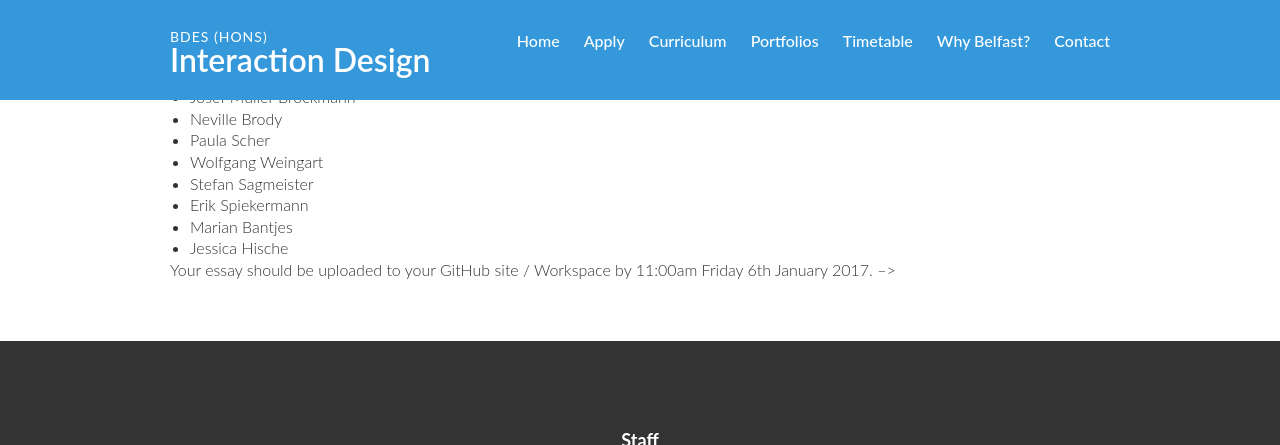
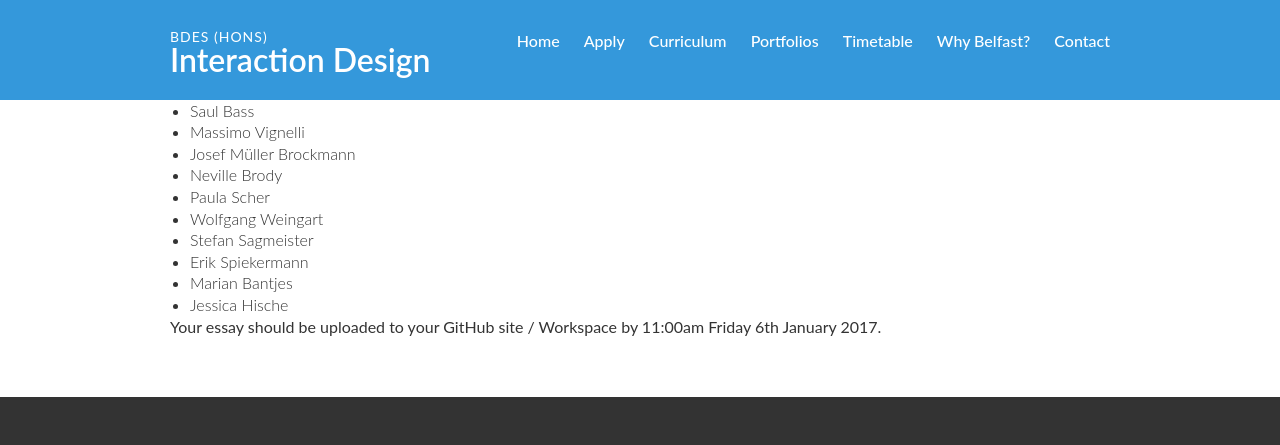
Before and after one commit to ixdbelfast/ixdbelfast.github.io, a Jekyll site: the page built from modules/IXD102/IXD102-Deliverables.md, in a window 1280 px wide and 900 px high, scrolled down 2320 px, cut to the strip 0-445 px from the top of the window. Built offline with Jekyll 4.4.1, drawn with Linux system fonts in a browser that asks for light colours; our own code applies the rules of GitHub Pages for plain Markdown files; some of the changed text lies outside the part shown.

```diff
--- a/modules/IXD102/IXD102-Deliverables.md
+++ b/modules/IXD102/IXD102-Deliverables.md
@@ -106,4 +108,4 @@
 - Marian Bantjes
 - Jessica Hische
 
-Your essay should be uploaded to your GitHub site / Workspace by 11:00am Friday 6th January 2017. -->
+**Your essay should be uploaded to your GitHub site / Workspace by 11:00am Friday 6th January 2017.**
```
Also changed, not shown: other parts of modules/IXD102/IXD102-Deliverables.md (+2 -0 lines).
